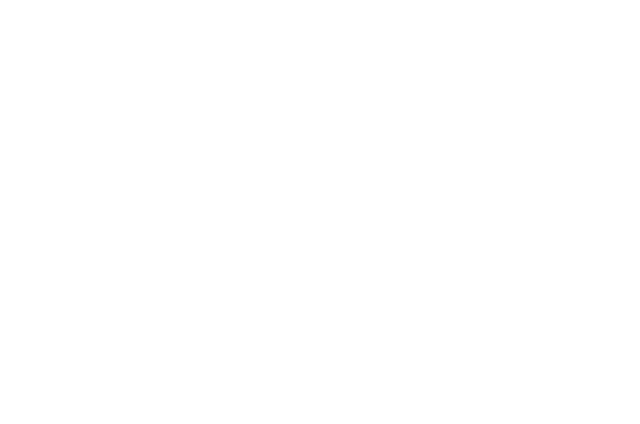
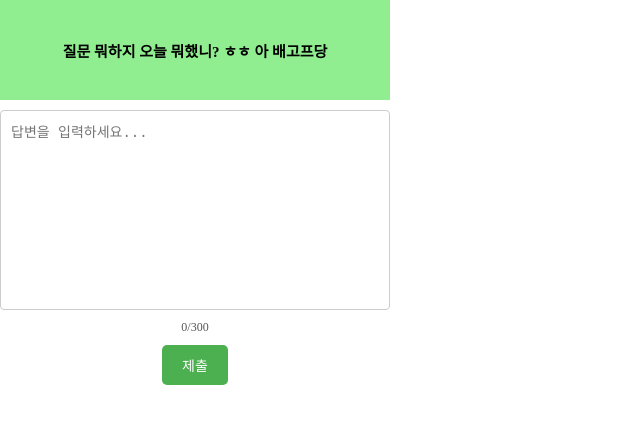
Before and after one commit to withme58/peephole-front, a React (Create React App) app: page /reply in a window 1280 px wide. Shown: the top 424 px of the page, without its empty margins (0-640 px from the left). Built offline with nearby package versions, Linux system fonts and the light colour scheme.

Commit message:
✨ feat: 질문 대답하기 레이아웃 완성

```diff
--- /dev/null
+++ b/src/components/ReplyQuestion/ReplyForm.jsx
@@ -0,0 +1,101 @@
+import React, { useState } from "react";
+import styled from "styled-components";
+import { useNavigate } from "react-router-dom"; // Updated import
+
+export default function ReplyForm() {
+  const question = "질문 뭐하지 오늘 뭐했니? ㅎㅎ 아 배고프당";
+  const [replyText, setReplyText] = useState("");
+  const navigate = useNavigate(); // Updated hook
+
+  const handleChange = (e) => {
+    const text = e.target.value;
+    if (text.length <= 300) {
+      setReplyText(text);
+    }
+  };
+
+  const handleSubmit = (e) => {
+    e.preventDefault();
+    if (replyText.trim()) {
+      // Handle the submission logic here (e.g., send the reply to a server)
+      console.log("Submitted reply:", replyText);
+      setReplyText(""); // Clear the textarea after submission
+      navigate("/"); // Navigate back to the root route
+    }
+  };
+
+  return (
+    <FormContainer onSubmit={handleSubmit}>
+      <QuestionBox>{question}</QuestionBox>
+      <TextArea
+        value={replyText}
+        onChange={handleChange}
+        placeholder="답변을 입력하세요..."
+      />
+      <CharCount>{replyText.length}/300</CharCount>
+      <SubmitButton type="submit">제출</SubmitButton>
+    </FormContainer>
+  );
+}
+
+const FormContainer = styled.form`
+  display: flex;
+  flex-direction: column;
+  align-items: center;
+  gap: 10px;
+  width: 100%;
+  max-width: 500px;
+  margin: 0 auto;
+`;
+
+const QuestionBox = styled.div`
+  display: flex;
+  align-items: center;
+  justify-content: center;
+  font-size: 15px;
+  height: 100px;
+  font-weight: bold;
+  background-color: lightgreen;
+  padding: 0 10px;
+  width: 100%;
+`;
+
+const TextArea = styled.textarea`
+  width: 100%;
+  height: 200px;
+  padding: 10px;
+  font-size: 14px;
+  border: 1px solid #ccc;
+  border-radius: 4px;
+  box-sizing: border-box;
+  resize: none;
+
+  &:focus {
+    border-color: #4caf50;
+    outline: none;
+  }
+`;
+
+const CharCount = styled.div`
+  font-size: 12px;
+  color: #555;
+`;
+
+const SubmitButton = styled.button`
+  background-color: #4caf50;
+  color: white;
+  border: none;
+  padding: 10px 20px;
+  cursor: pointer;
+  border-radius: 5px;
+  font-size: 14px;
+
+  &:hover {
+    background-color: #45a049;
+  }
+
+  &:disabled {
+    background-color: #ccc;
+    cursor: not-allowed;
+  }
+`;
--- a/src/pages/ReplyQuestion/ReplyQuestionPage.jsx
+++ b/src/pages/ReplyQuestion/ReplyQuestionPage.jsx
@@ -1,8 +1,13 @@
 import React from "react";
 import styled from "styled-components";
+import ReplyForm from "../../components/ReplyQuestion/ReplyForm";
 
 export default function ReplyQuestionPage() {
-  return <PageContainer></PageContainer>;
+  return (
+    <PageContainer>
+      <ReplyForm />
+    </PageContainer>
+  );
 }
 
 const PageContainer = styled.div`
```
